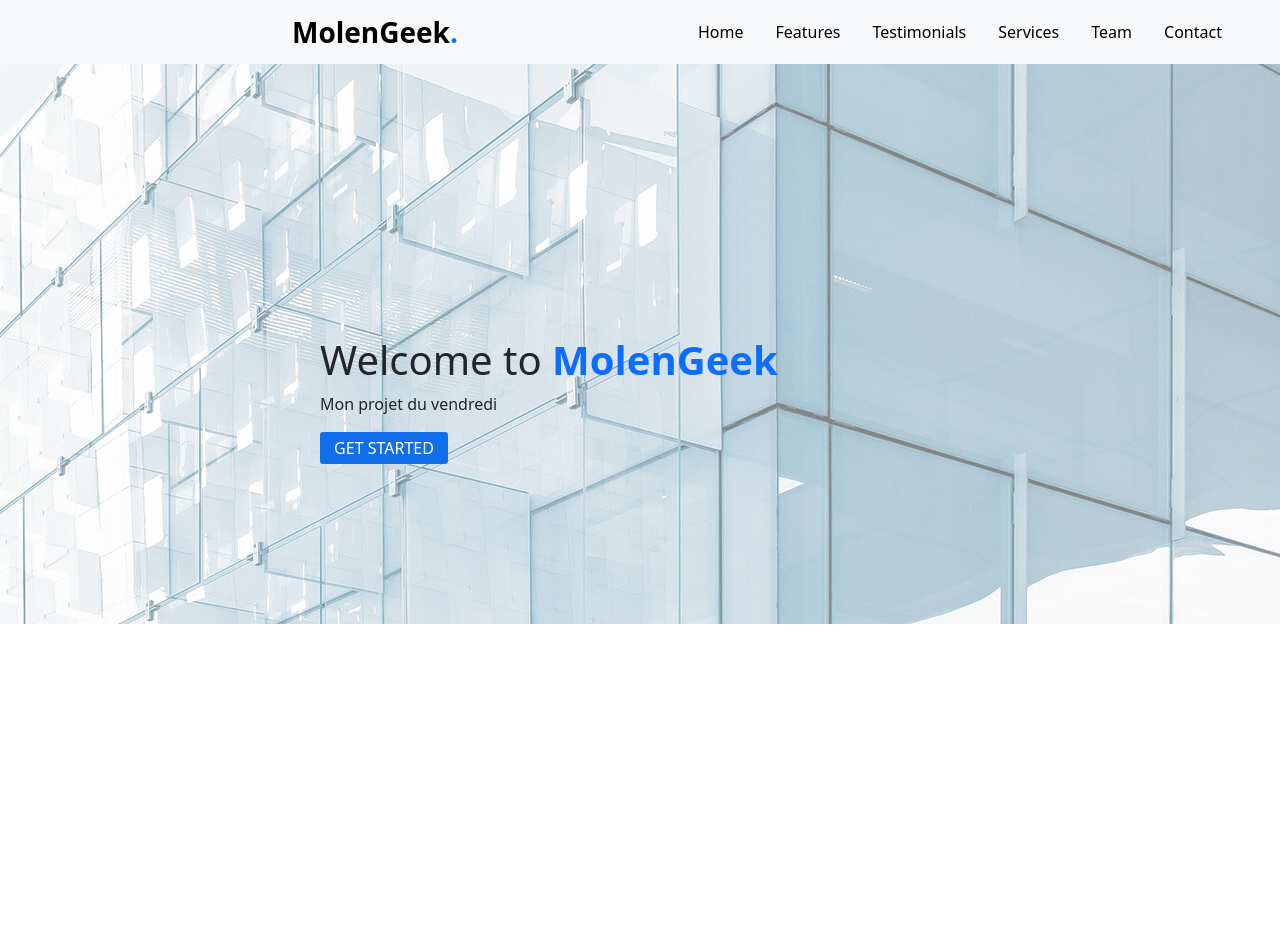
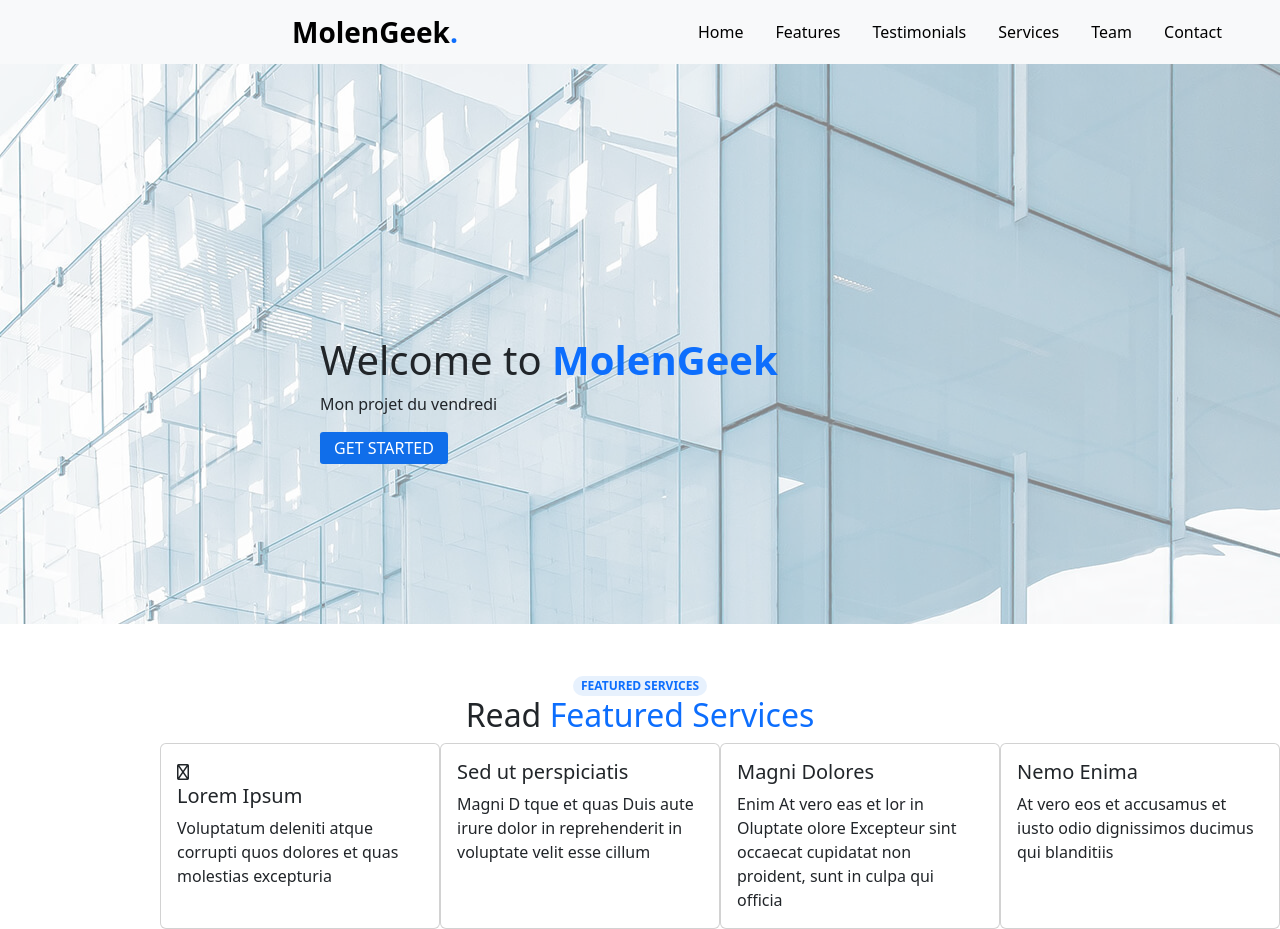
Before and after one commit to Houss17/Projet_templateMolengeek_Houssam, a website: page index.html in a window 1280 px wide. Before the commit the page ends 800 px from the top, so only its background shows below. Drawn offline with nearby package versions, Linux system fonts and the light colour scheme.

Commit message:
section 1 card

```diff
--- a/index.html
+++ b/index.html
@@ -44,11 +44,45 @@
             <div>
                 <h1>Welcome to <span class="text-primary fw-bolder">MolenGeek</span></h1>
                 <p>Mon projet du vendredi</p>
-                <button class="button_header">GET STARTED</button>
+                <button class="button_header "><span>GET STARTED</span></button>
             </div>
+    </header>
+<!-- section 1 -->
+    <section class="section_1">
+        <div class="div_section1">
+            <span class="badge rounded-pill text-primary" style="background-color: #E7F1FD;">FEATURED SERVICES</span>
+            <h2>Read <span class="text-primary">Featured Services</span></h2>
+        </div>
+        <div class="div_card">
+            <div class="card" style="width: 18rem;">
+            <div class="card-body">
+                <i class="fa-regular fa-basketball"></i>
+                <h5 class="card-title">Lorem Ipsum</h5>
+                <p class="card-text">Voluptatum deleniti atque corrupti quos dolores et quas molestias excepturia</p>
+                </div>
+            </div>
+            <div class="card" style="width: 18rem;">
+                <div class="card-body">
+                <h5 class="card-title">Sed ut perspiciatis</h5>
 
+                <p class="card-text">Magni D tque et quas Duis aute irure dolor in reprehenderit in voluptate velit esse cillum </p>
+                </div>
+            </div>
+            <div class="card" style="width: 18rem;">
+                <div class="card-body">
+                <h5 class="card-title">Magni Dolores</h5>
+                <p class="card-text">Enim At vero eas et lor in Oluptate olore Excepteur sint occaecat cupidatat non proident, sunt in culpa qui officia</p>
+                </div>
+            </div>
+            <div class="card" style="width: 18rem;">
+                <div class="card-body">
+                <h5 class="card-title">Nemo Enima</h5>
+                <p class="card-text">At vero eos et accusamus et iusto odio dignissimos ducimus qui blanditiis</p>
+                </div>
+            </div>
+        </div>
 
-    </header>
+    </section>
 
     <script src="./node_modules/bootstrap/dist/js/bootstrap.bundle.js"></script>
 </body>
--- a/src/sass/modules/_header.sass
+++ b/src/sass/modules/_header.sass
@@ -16,4 +16,18 @@ header
                 border: none
                 height: 2em
                 width: 8em
-            p
+
+
+
+
+
+//  section 1
+.section_1
+    margin-top: 3em
+    .div_section1
+        text-align: center //centré le texte
+
+
+.div_card
+    display: flex
+    margin-left: 10em
```
Also changed, not shown: public/css/app.css, 1 other file.
